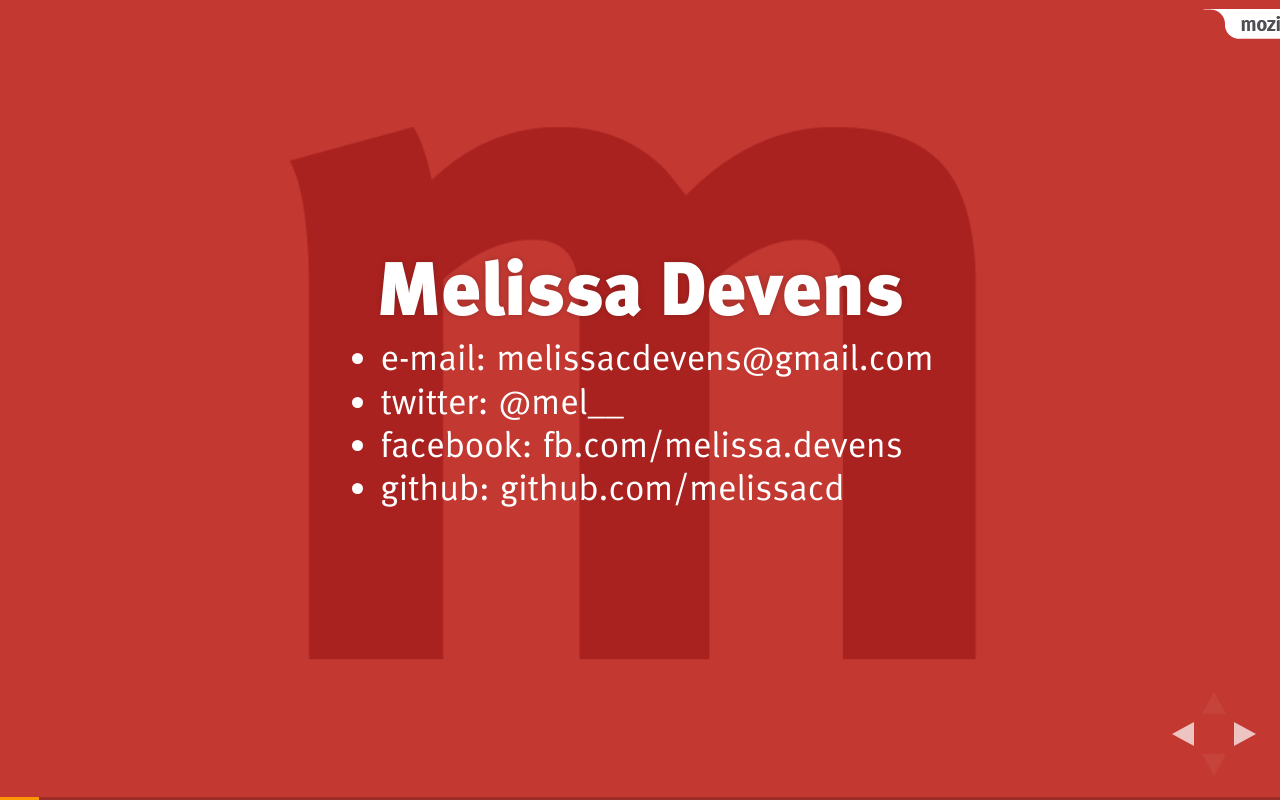
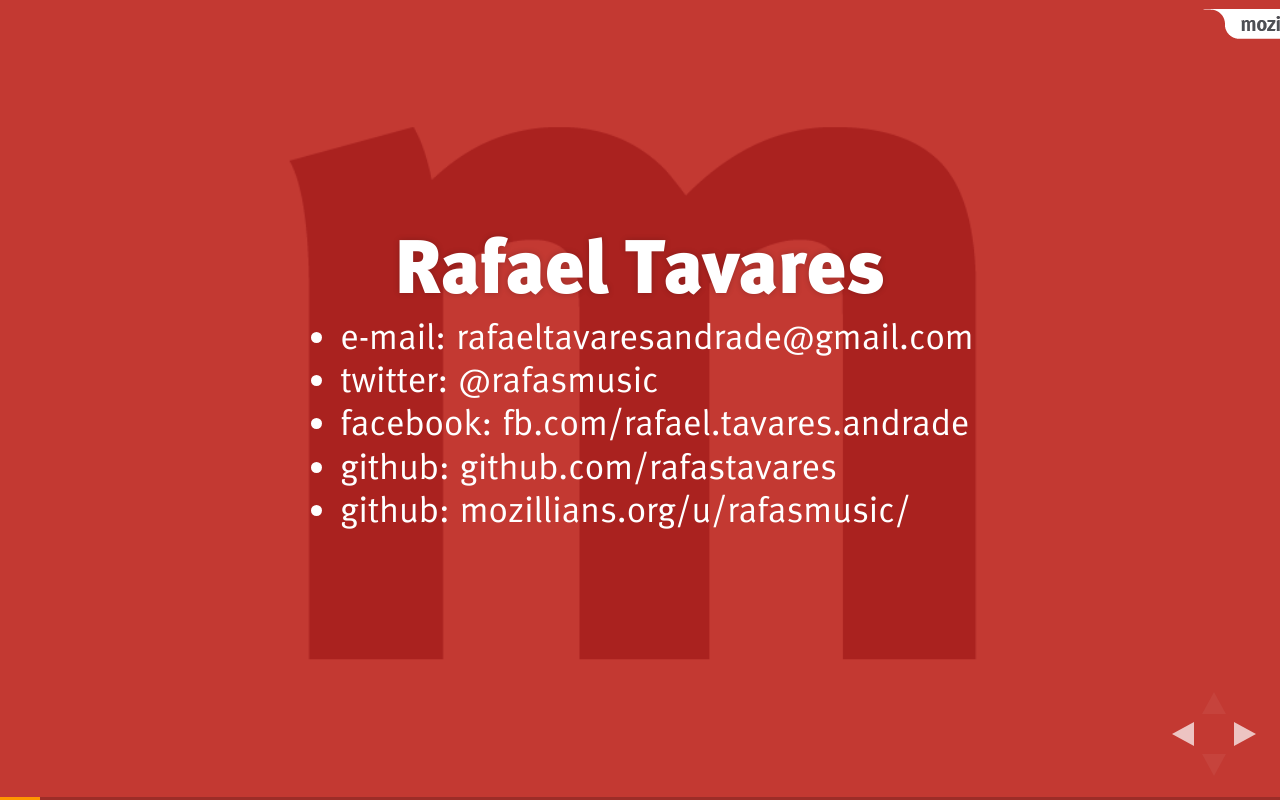
Before and after one commit to RafasTavares/Talk-Envolva-se, a website: page index.html in a window 1280 px wide. Both pictures are taken after a click on the element 1251 px from the left and 734 px from the top of the page. Drawn offline with Linux system fonts and the light colour scheme.

Commit message:
Alterando slide 2

```diff
--- a/index.html
+++ b/index.html
@@ -39,7 +39,7 @@
 				<div style="position:relative; top:-391px; left:150px;">
 					<img src="design/top-12.png">
 				</div>
-
+                <!-- ::::::::::::::::::::::   Slide  1 :::::::::::::::::::::::::-->
 				<section data-background="design/fundo_mozilla-36.png">
 					<h1><span style="font-family:metanormal_roman; text-align:center">Envolva-se com a <b>mozilla</b></span></h1>
 					<h3>Vamos fazer do mundo um lugar melhor?</h3>
@@ -47,143 +47,152 @@
 						<small>Apresentação Criada pela Comunidade Mozilla Brasil / <a href="https://mozillians.org/pt-BR/u/mel/">Mel</a> e <a href="https://mozillians.org/pt-BR/u/panaggio/">Panaggio</a></small>
 					</p>
 				</section>
+				<!-- ::::::::::::::::::::::   Slide  2 :::::::::::::::::::::::::-->
 				<section data-background="design/fundo_mozilla-36.png">
 				<header>
-				<h2>Melissa Devens</h2>
+				<h2>Rafael Tavares</h2>
 				</header>
 				<ul>
-				<li>e-mail: <a href="mailto:melissacdevens@gmail.com">melissacdevens@gmail.com</a></li>
-				<li>twitter: <a href="https://twitter.com/mel__">@mel__</a></li>
-				<li>facebook: <a href="https://facebook.com/melissa.devens">fb.com/melissa.devens</a></li>
-				<li>github: <a href="https://github.com/melissacd">github.com/melissacd</a></li>
+				<li>e-mail: <a href="mailto:rafaeltavaresandrade@gmail.com">rafaeltavaresandrade@gmail.com</a></li>
+				<li>twitter: <a href="https://twitter.com/rafasmusic">@rafasmusic</a></li>
+				<li>facebook: <a href="https://www.facebook.com/rafael.tavares.andrade">fb.com/rafael.tavares.andrade</a></li>
+				<li>github: <a href="https://github.com/rafastavares">github.com/rafastavares</a></li>
+				<li>github: <a href="https://mozillians.org/pt-BR/u/rafasmusic/">mozillians.org/u/rafasmusic/</a></li>
 				</ul>
 				</section>
-				<section data-background="design/fundo_mozilla-36.png">
-				<header>
-				<h2>(Ricardo) Panaggio</h2>
-				</header>
-				<ul>
-				<li>e-mail/XMPP: <a href="mailto:panaggio@panaggio.net">panaggio@panaggio.net</a></li>
-				</ul>
-				</section>
+				<!-- ::::::::::::::::::::::   Slide  3 :::::::::::::::::::::::::-->
 				<section data-background="design/fundo_mozilla-36.png">
 					<h1><span style="font-family:metanormal_roman; ">Você conhece a   <b>Mozilla?</b></span></h1>
 				</section>
+				<!-- ::::::::::::::::::::::   Slide  3 :::::::::::::::::::::::::-->
 				<section data-background="design/fundo_mozilla-36.png">
 					<h1><span style="font-family:metanormal_roman;  font-size:125px; ">E a Mozilla Brasil?</span></h1>
 					<div >
 							<img src="design/comu.jpg" width="800" border="0">
 					</div>
 				</section>
-
+<!-- ::::::::::::::::::::::   Slide  3 :::::::::::::::::::::::::-->
 				<section data-background="design/fundo_mozilla-36.png">
 					<h1><span style="font-family:metanormal_roman; ">Alguns de nossos projetos...</span></h1>
 				</section>
+				<!-- ::::::::::::::::::::::   Slide  3 :::::::::::::::::::::::::-->
 				<section data-background="design/fundo_mozilla-36.png">
 					<h1><span style="font-family:metanormal_roman;  font-size:250px;"><b>Firefox</b></span></h1>
 				</section>
-
+<!-- ::::::::::::::::::::::   Slide  3 :::::::::::::::::::::::::-->
 				<section data-background="design/fundo_mozilla-36.png">
 					<h1><span style="font-family:metanormal_roman;  font-size:200px;"><b>Thunderbird</b></span></h1>
 				</section>
-
+<!-- ::::::::::::::::::::::   Slide  3 :::::::::::::::::::::::::-->
 				<section data-background="design/fundo_mozilla-36.png">
 					<h1><span style="font-family:metanormal_roman;  font-size:200px;"><b>Webmaker</b></span></h1>
 				</section>
-
+<!-- ::::::::::::::::::::::   Slide  3 :::::::::::::::::::::::::-->
 				<section data-background="design/fundo_mozilla-36.png">
 					<h1><span style="font-family:metanormal_roman;  font-size:200px;"><b>Firefox OS</b></span></h1>
 				</section>
 				<section data-background="design/fundo_mozilla-36.png">
 					<h1><span style="font-family:metanormal_roman;  font-size:200px;"><b>MDN</b></span></h1>
 				</section>
+				<!-- ::::::::::::::::::::::   Slide  3 :::::::::::::::::::::::::-->
 				<section data-background="design/fundo_mozilla-36.png">
 					<h1><span style="font-family:metanormal_roman;  font-size:170px;"><b>Firefox Student Ambassadors</b></span></h1>
 				</section>
+				<!-- ::::::::::::::::::::::   Slide  3 :::::::::::::::::::::::::-->
 				<section data-background="design/fundo_mozilla-36.png">
 					<h1><span style="font-family:metanormal_roman; ">Suporte Mozilla (SUMO)</span></h1>
 				</section>
+				<!-- ::::::::::::::::::::::   Slide  3 :::::::::::::::::::::::::-->
 				<section data-background="design/fundo_mozilla-36.png">
 					<h1><span style="font-family:metanormal_roman; ">WoMoz</span></h1>
 				</section>
-
+<!-- ::::::::::::::::::::::   Slide  3 :::::::::::::::::::::::::-->
 				<section data-background="design/fundo_mozilla-36.png">
 					<h1><span style="font-family:metanormal_roman;  ">Nós precisamos  de você!</span></h1>
 				</section>
+				<!-- ::::::::::::::::::::::   Slide  3 :::::::::::::::::::::::::-->
 				<section data-background="design/fundo_mozilla-36.png">
 					<h1><span style="font-family:metanormal_roman;  ">Quer saber como ajudar?</span></h1>
 				</section>
+				<!-- ::::::::::::::::::::::   Slide  3 :::::::::::::::::::::::::-->
 				<section data-background="design/fundo_mozilla-36.png">
 					<h1><span style="font-family:metanormal_roman;  ">Instalando  o Firefox =)</span></h1>
 				</section>
+				<!-- ::::::::::::::::::::::   Slide  3 :::::::::::::::::::::::::-->
 				<section data-background="design/fundo_mozilla-36.png">
 					<h1><span style="font-family:metanormal_roman;">Ajudando usuários do mundo todo via twitter</span></h1>
 				</section>
-
+<!-- ::::::::::::::::::::::   Slide  3 :::::::::::::::::::::::::-->
 				<section data-background="design/fundo_mozilla-36.png">
 					<h1><span style="font-family:metanormal_roman; ">Localização</span></h1>
 				</section>
+				<!-- ::::::::::::::::::::::   Slide  3 :::::::::::::::::::::::::-->
 				<section data-background="design/fundo_mozilla-36.png">
 					<h1><span style="font-family:metanormal_roman; ">Organização  de eventos</span></h1>
 				</section>
-
+<!-- ::::::::::::::::::::::   Slide  3 :::::::::::::::::::::::::-->
 				<section data-background="design/fundo_mozilla-36.png">
 					<h1><span style="font-family:metanormal_roman; ">Desenvolvimento</span></h1>
 				</section>
-
+<!-- ::::::::::::::::::::::   Slide  3 :::::::::::::::::::::::::-->
 				<section data-background="design/fundo_mozilla-36.png">
 					<h1><span style="font-family:metanormal_roman; ">Participando da nossa  lista de e-mails</span></h1>
 				</section>
-
+<!-- ::::::::::::::::::::::   Slide  3 :::::::::::::::::::::::::-->
 				<section data-background="design/fundo_mozilla-36.png">
 					<h1><span style="font-family:metanormal_roman; ">Reportando erros</span></h1>
 				</section>
+				<!-- ::::::::::::::::::::::   Slide  3 :::::::::::::::::::::::::-->
 				<section data-background="design/fundo_mozilla-36.png">
 					<h1><span style="font-family:metanormal_roman; ">Recrutando amigos para fazer parte da comunidade</span></h1>
 				</section>
+				<!-- ::::::::::::::::::::::   Slide  3 :::::::::::::::::::::::::-->
 				<section data-background="design/fundo_mozilla-36.png">
 					<h1><span style="font-family:metanormal_roman; ">O que a comunidade anda fazendo...</span></h1>
 				</section>
+				<!-- ::::::::::::::::::::::   Slide  3 :::::::::::::::::::::::::-->
 				<section data-background="design/fundo_mozilla-36.png">
 					<h1><span style="font-family:metanormal_roman; ">Campus Party</span></h1>
 					<div >
 							<img src="design/campus.jpg" width="800" border="0">
 					</div>
 				</section>
+				<!-- ::::::::::::::::::::::   Slide  3 :::::::::::::::::::::::::-->
 				<section data-background="design/fundo_mozilla-36.png">
 					<h1><span style="font-family:metanormal_roman; ">FISL</span></h1>
 					<div >
 							<img src="design/comu.jpg" width="800" border="0">
 					</div>
 				</section>
+				<!-- ::::::::::::::::::::::   Slide  3 :::::::::::::::::::::::::-->
 				<section data-background="design/fundo_mozilla-36.png">
 					<h1><span style="font-family:metanormal_roman; font-size:107px ">Maker Party Week SP</span></h1>
 					<div >
 							<img src="design/maker.jpg" width="800" border="0">
 					</div>
 				</section>
+				<!-- ::::::::::::::::::::::   Slide  3 :::::::::::::::::::::::::-->
 				<section data-background="design/fundo_mozilla-36.png">
 					<h1><span style="font-family:metanormal_roman; ">BrazilJS</span></h1>
 					<div >
 							<img src="design/bras.jpg" width="800" border="0">
 					</div>
 				</section>
+				<!-- ::::::::::::::::::::::   Slide  3 :::::::::::::::::::::::::-->
 				<section data-background="design/fundo_mozilla-36.png">
 					<h1><span style="font-family:metanormal_roman; font-size: 86px;">Palestras por todo o Brasil</span></h1>
 					<div >
 							<img src="design/minas.jpg" width="800" border="0">
 					</div>
-				</section><section data-background="design/fundo_mozilla-36.png">
+				</section>
+				<!-- ::::::::::::::::::::::   Slide  3 :::::::::::::::::::::::::-->
+				<section data-background="design/fundo_mozilla-36.png">
 					<h1><span style="font-family:metanormal_roman; font-size:107px  ">Oficina de Camisetas</span></h1>
 					<div >
 							<img src="design/cami.jpg" width="800" border="0">
 					</div>
 				</section>
-
-
-
-
-
+				<!-- ::::::::::::::::::::::   Slide  3 :::::::::::::::::::::::::-->
 				<section data-background="design/fundo_mozilla-36.png">
 					<h1>Alguns Links</h1>
 					<p>
@@ -201,25 +210,19 @@
 						</ul>
 					</p>
 				</section>
+
+				<!-- ::::::::::::::::::::::   Slide  3 :::::::::::::::::::::::::-->
 				<section data-background="design/fundo_mozilla-36.png">
 					<h1><span style="font-family:metanormal_roman; ">Perguntas?</span></h1>
-
 				</section>
 				<section data-background="design/fundo_mozilla-36.png">
 					<h1><span style="font-family:metanormal_roman; ">Obrigado!</span></h1>
-
 				</section>
-
 			</div>
-
 		</div>
-
-
 		<script src="lib/js/head.min.js"></script>
 		<script src="js/reveal.min.js"></script>
-
 		<script>
-
 			// Full list of configuration options available here:
 			// https://github.com/hakimel/reveal.js#configuration
 			Reveal.initialize({
@@ -243,8 +246,6 @@
 					// { src: 'plugin/remotes/remotes.js', async: true, condition: function() { return !!document.body.classList; } }
 				]
 			});
-
 		</script>
-
 	</body>
 </html>
```
